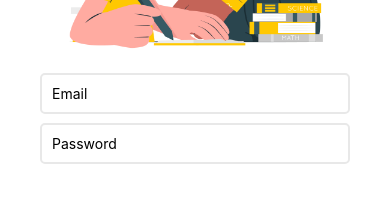
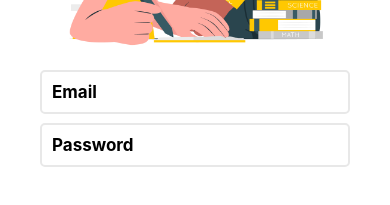
Before and after one commit to rachidamrani/educatif-info, a React Native app: screen / in a window 390 px wide. Shown: the part 449-654 px from the top of the page. Built offline with nearby package versions, Linux system fonts and the light colour scheme.

Commit message:
edit fonts

```diff
--- a/components/Input.js
+++ b/components/Input.js
@@ -25,5 +25,7 @@ const styles = StyleSheet.create({
     borderWidth: 2,
     padding: 10,
     borderRadius: 5,
+    fontWeight: 'bold',
+    fontSize: 17,
   },
 })
```
